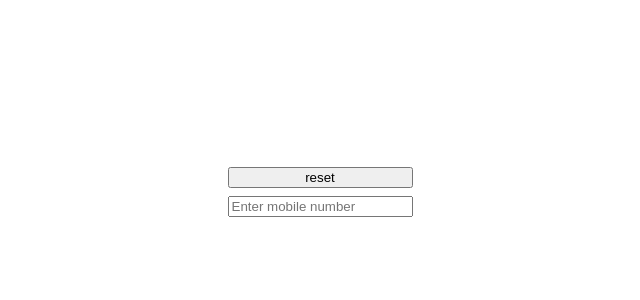
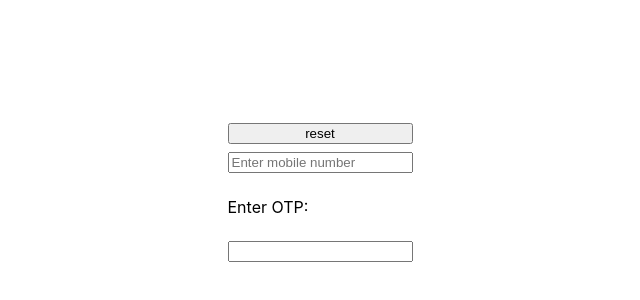
Before and after one commit to bugmaster99/web-project, a Next.js app: page / in a window 1280 px wide. Shown: the part 208-508 px from the top of the page, without its empty margins (320-960 px from the left). Built offline with nearby package versions, Linux system fonts and the light colour scheme.

Commit message:
true condition

```diff
--- a/pages/index.js
+++ b/pages/index.js
@@ -64,7 +64,7 @@ export default function Home() {
             onChange={onMobileChange}
             placeholder="Enter mobile number"
           />
-          {isOtpInputVisible && (
+          {true && (
             <>
               <p>Enter OTP:</p>
               <input
```
